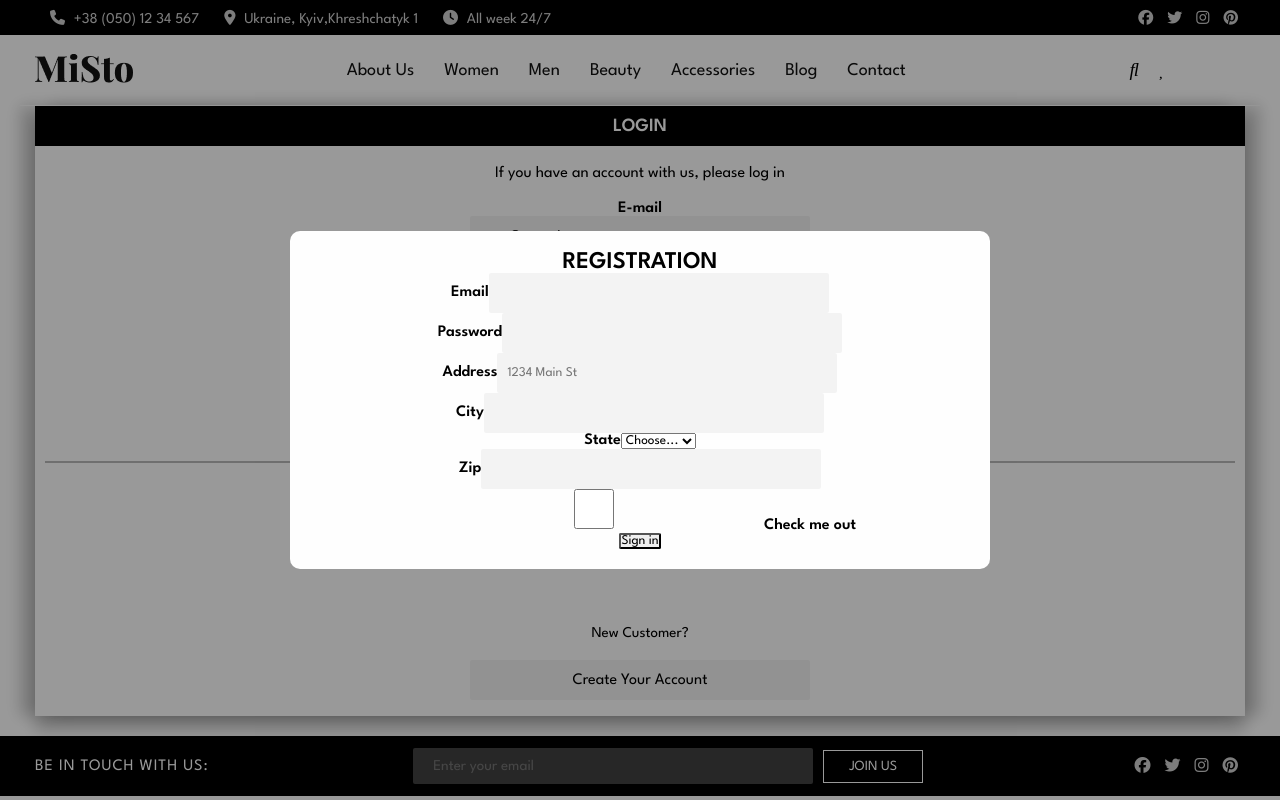
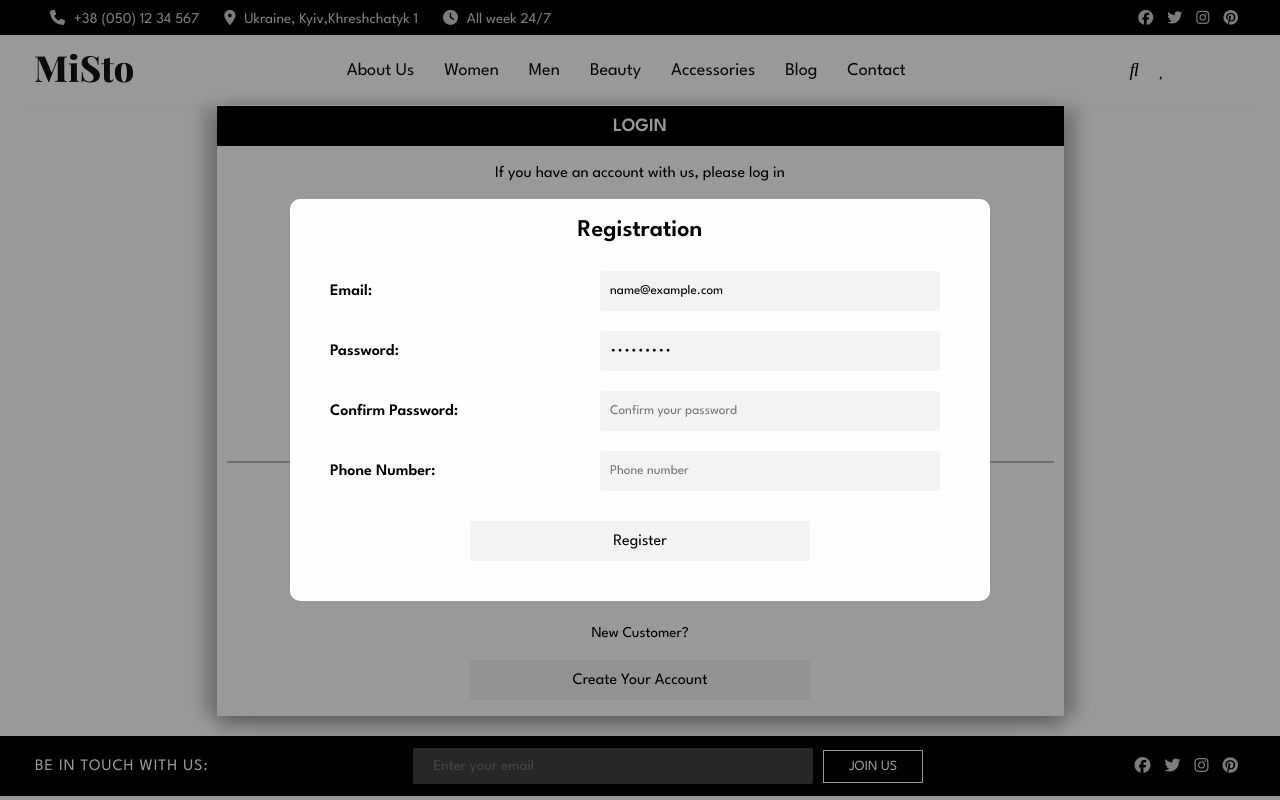
Before and after one commit to Sardordaminov/misto-uz-sd, a React (Create React App) app: page /login in a window 1280 px wide. Both pictures are taken after typing "name@example.com", "Sample123" into the empty fields and a click on the button "Create Your Account". Shown: the top 800 px of the page. Built offline with nearby package versions, Linux system fonts and the light colour scheme.

Commit message:
changed login page

```diff
--- a/src/pages/login/Login.jsx
+++ b/src/pages/login/Login.jsx
@@ -6,10 +6,12 @@ const Login = () => {
   const [modalActive, setModalActive] = useState(false);
   const [email, setEmail] = useState("");
   const [password, setPassword] = useState("");
+  const [confirmPassword, setConfirmPassword] = useState("");
+  const [phoneNumber, setPhoneNumber] = useState("");
 
   const handleLostPasswordClick = () => {};
 
-  const handleLoginClick = () => {};
+  function handleLoginClick() {}
   const handleNewCustomerClick = () => {};
 
   return (
@@ -24,6 +26,7 @@ const Login = () => {
           value={email}
           onChange={(e) => setEmail(e.target.value)}
           className="inp"
+          required
         />
       </div>
       <label>Password</label>
@@ -33,6 +36,7 @@ const Login = () => {
           placeholder="Your password"
           value={password}
           onChange={(e) => setPassword(e.target.value)}
+          required
         />
       </div>
       <p onClick={() => handleLostPasswordClick()}>Lost your password?</p>
@@ -51,70 +55,62 @@ const Login = () => {
       </div>
       <p onClick={() => handleNewCustomerClick()}>New Customer?</p>
 
-      <button className="create-login-btn" onClick={() => setModalActive(true)}>
+      <button className="create-new-btn" onClick={() => setModalActive(true)}>
         Create Your Account
       </button>
 
       <Modal active={modalActive} setActive={setModalActive}>
-        <h2>REGISTRATION</h2>
-        <form class="row g-3">
-          <div class="col-md-6">
-            <label for="inputEmail4" class="form-label">
-              Email
-            </label>
-            <input type="email" class="form-control" id="inputEmail4" />
-          </div>
-          <div class="col-md-6">
-            <label for="inputPassword4" class="form-label">
-              Password
-            </label>
-            <input type="password" class="form-control" id="inputPassword4" />
-          </div>
-          <div class="col-12">
-            <label for="inputAddress" class="form-label">
-              Address
-            </label>
+        <h2>Registration</h2>
+        <form>
+          <div className="form-group">
+            <label htmlFor="email">Email:</label>
             <input
-              type="text"
-              class="form-control"
-              id="inputAddress"
-              placeholder="1234 Main St"
+              type="email"
+              id="email"
+              placeholder="Enter your email"
+              value={email}
+              onChange={(e) => setEmail(e.target.value)}
+              className="form-control"
+              required
             />
           </div>
-          <div class="col-md-6">
-            <label for="inputCity" class="form-label">
-              City
-            </label>
-            <input type="text" class="form-control" id="inputCity" />
+          <div className="form-group">
+            <label htmlFor="password">Password:</label>
+            <input
+              type="password"
+              id="password"
+              placeholder="Enter your password"
+              value={password}
+              onChange={(e) => setPassword(e.target.value)}
+              className="form-control"
+              required
+            />
           </div>
-          <div class="col-md-4">
-            <label for="inputState" class="form-label">
-              State
-            </label>
-            <select id="inputState" class="form-select">
-              <option selected>Choose...</option>
-              <option>...</option>
-            </select>
+          <div className="form-group">
+            <label htmlFor="confirmPassword">Confirm Password:</label>
+            <input
+              type="password"
+              id="confirmPassword"
+              placeholder="Confirm your password"
+              value={confirmPassword}
+              onChange={(e) => setConfirmPassword(e.target.value)}
+              className="form-control"
+              required
+            />
           </div>
-          <div class="col-md-2">
-            <label for="inputZip" class="form-label">
-              Zip
-            </label>
-            <input type="text" class="form-control" id="inputZip" />
+          <div className="form-group">
+            <label htmlFor="fullName">Phone Number:</label>
+            <input
+              type="tel"
+              placeholder="Phone number"
+              value={phoneNumber}
+              onChange={(e) => setPhoneNumber(e.target.value)}
+              required
+            />
           </div>
-          <div class="col-12">
-            <div class="form-check">
-              <input class="form-check-input" type="checkbox" id="gridCheck" />
-              <label class="form-check-label" for="gridCheck">
-                Check me out
-              </label>
-            </div>
-          </div>
-          <div class="col-12">
-            <button type="submit" class="btn btn-primary">
-              Sign in
-            </button>
-          </div>
+          <button type="submit" className="btn-primary">
+            Register
+          </button>
         </form>
       </Modal>
     </div>
--- a/src/pages/login/style.css
+++ b/src/pages/login/style.css
@@ -1,5 +1,5 @@
 .login-page {
-  max-width: 100%;
+  max-width: 70%;
   height: 610px;
   margin: 0 auto;
   text-align: center;
@@ -7,7 +7,7 @@
   box-shadow: 15px 0px 15px rgba(0, 0, 0, 0.2), 0px 15px 15px rgba(0, 0, 0, 0.2),
     -15px 0px 15px rgba(0, 0, 0, 0.2);
 }
-.login-page h3 {
+h3 {
   margin: 0 auto;
   width: 100%;
   height: 40px;
@@ -87,7 +87,7 @@ input {
   cursor: pointer;
   font-size: 15px;
 }
-.create-login-btn {
+.create-new-btn {
   margin-top: 20px;
   width: 340px;
   height: 40px;
@@ -95,3 +95,23 @@ input {
   background-color: rgba(128, 128, 128, 0.089);
   font-size: 16px;
 }
+
+form {
+  padding: 20px;
+}
+form input {
+  margin: 10px;
+}
+.form-group {
+  display: flex;
+  align-items: center;
+  justify-content: space-between;
+}
+form button {
+  margin-top: 20px;
+  width: 340px;
+  height: 40px;
+  border: none;
+  background-color: rgba(128, 128, 128, 0.089);
+  font-size: 16px;
+}
```
